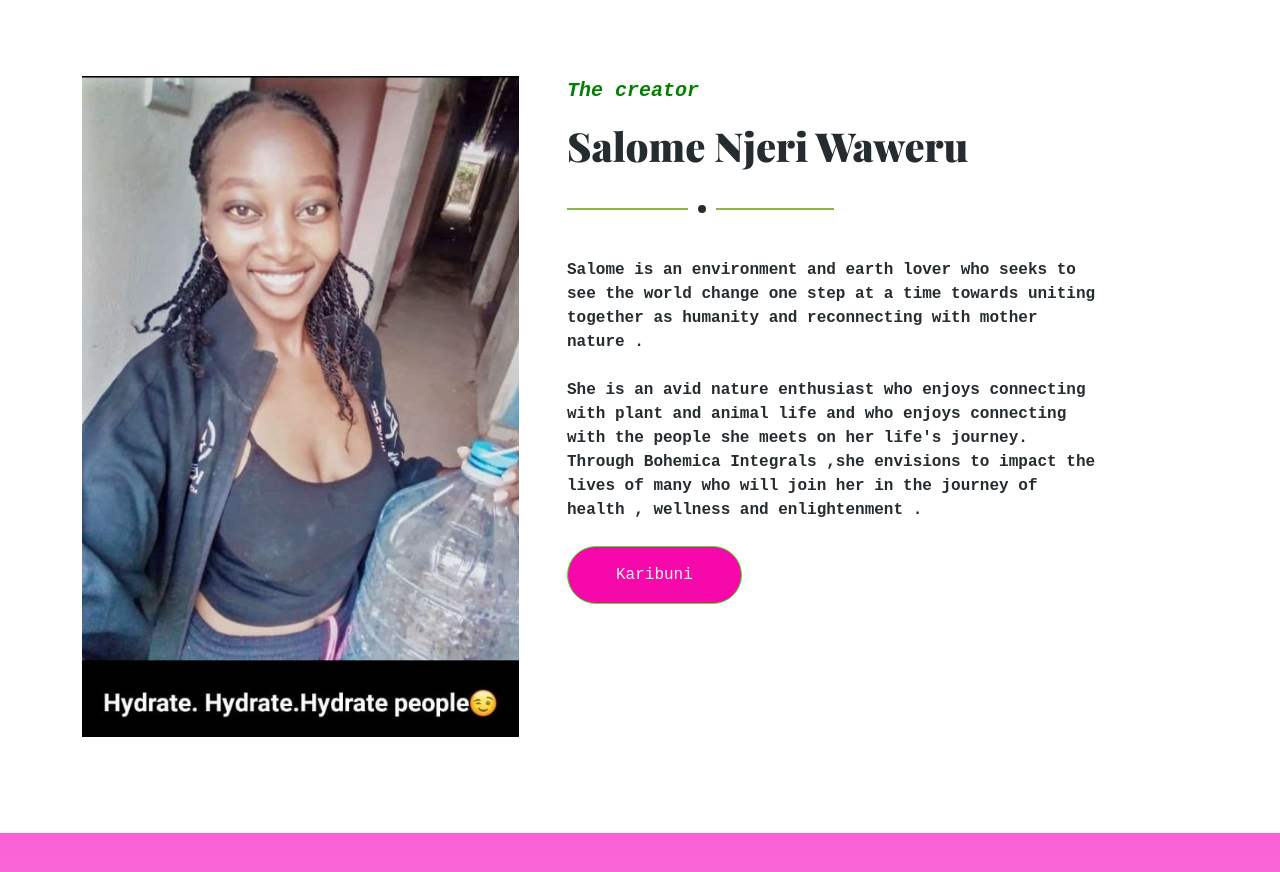
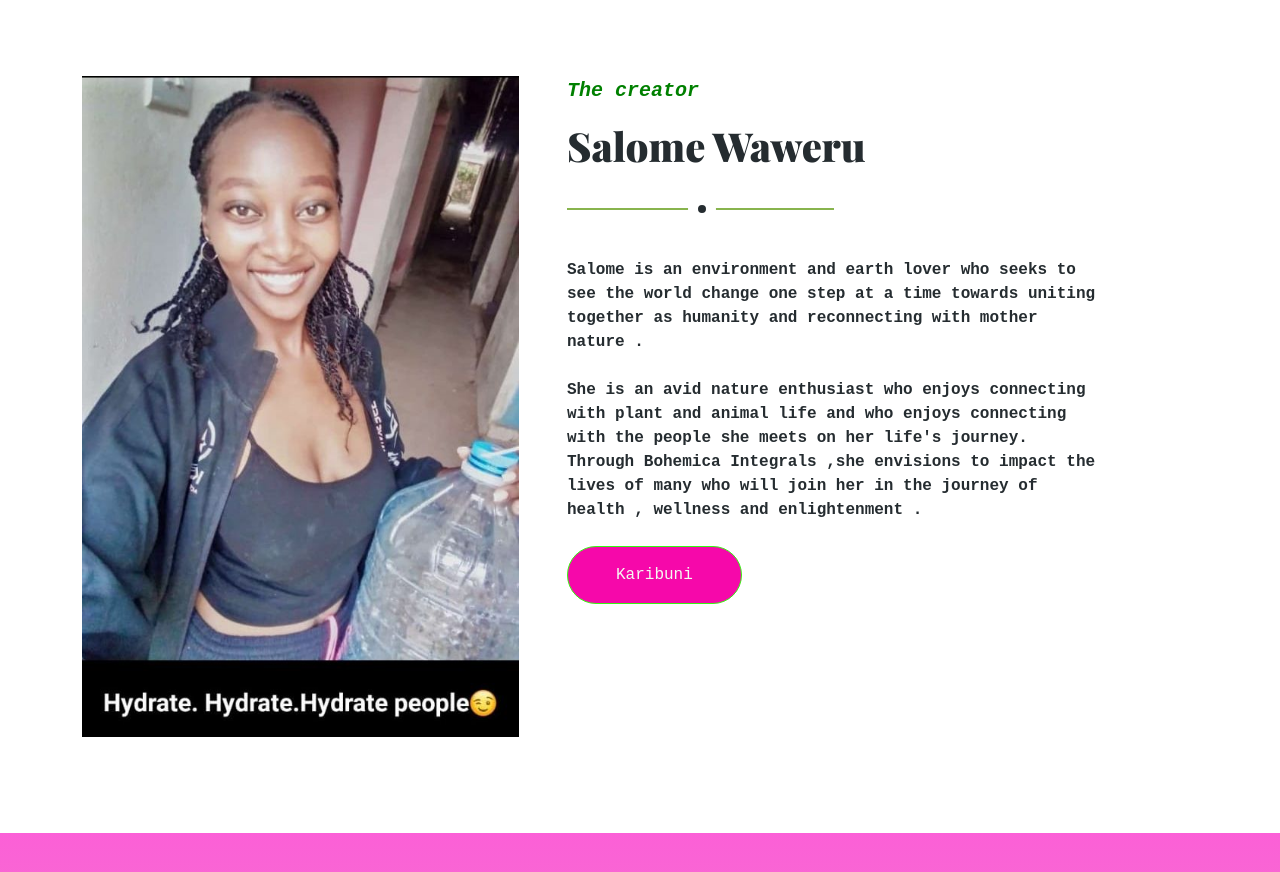
Before and after one commit to Eric3mmanuel/Bohemica-Integrals, a plain HTML site: page index.html in a window 1280 px wide. Shown: the part 3360-4232 px from the top of the page. Drawn offline with nearby package versions, Linux system fonts and the light colour scheme.

Commit message:
Update index.html

```diff
--- a/index.html
+++ b/index.html
@@ -218,7 +218,7 @@
                 <div class="col-lg-6 wow fadeIn" data-wow-delay="0.5s">
                     <div class="section-title">
                         <p class="fs-5 fw-medium fst-italic text-primary">The creator</p>
-                        <h1 class="display-6">Salome Njeri Waweru</h1>
+                        <h1 class="display-6">Salome Waweru</h1>
                     </div>
                     <p class="mb-4">Salome is an environment and earth lover who seeks to see the world change one step at a time towards uniting together as humanity and reconnecting with mother nature .  </p>
                     <p class="mb-4">She is an avid nature enthusiast who enjoys connecting with plant and animal life and who enjoys connecting with the people she meets on her life's journey.<br> Through
```
